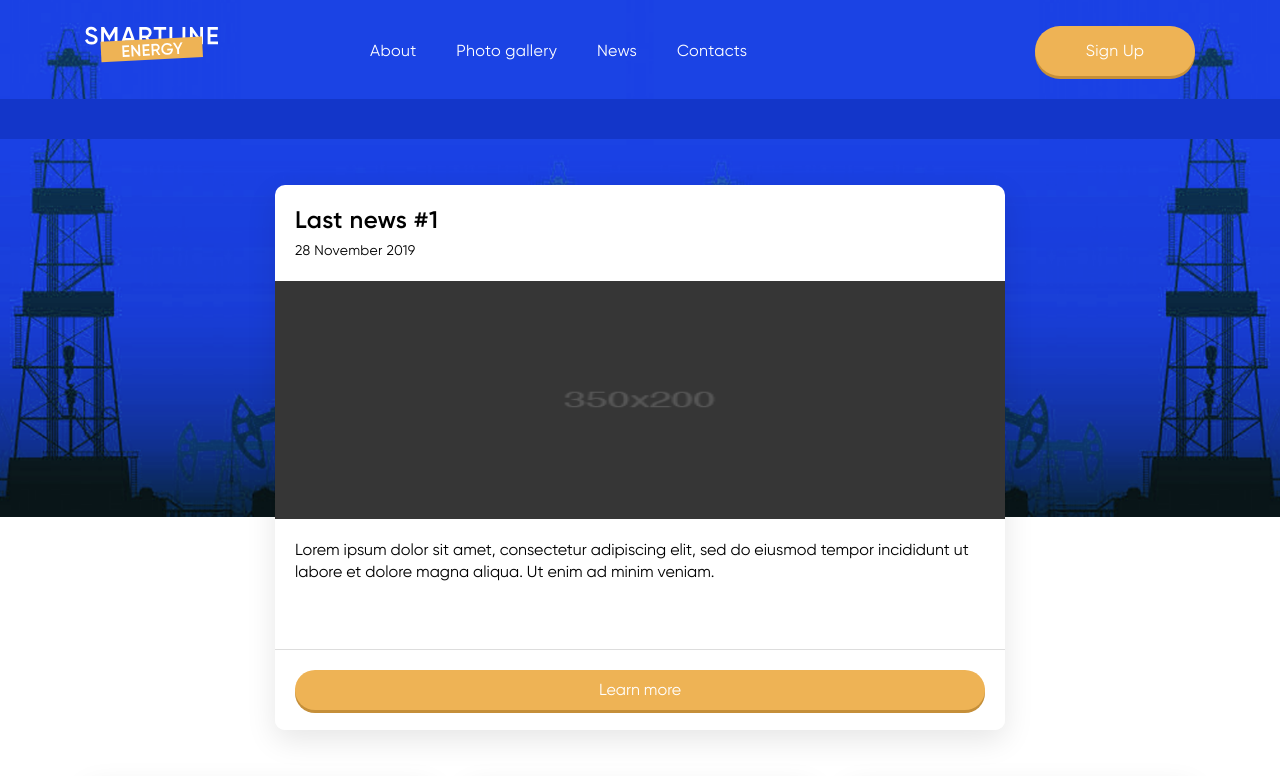
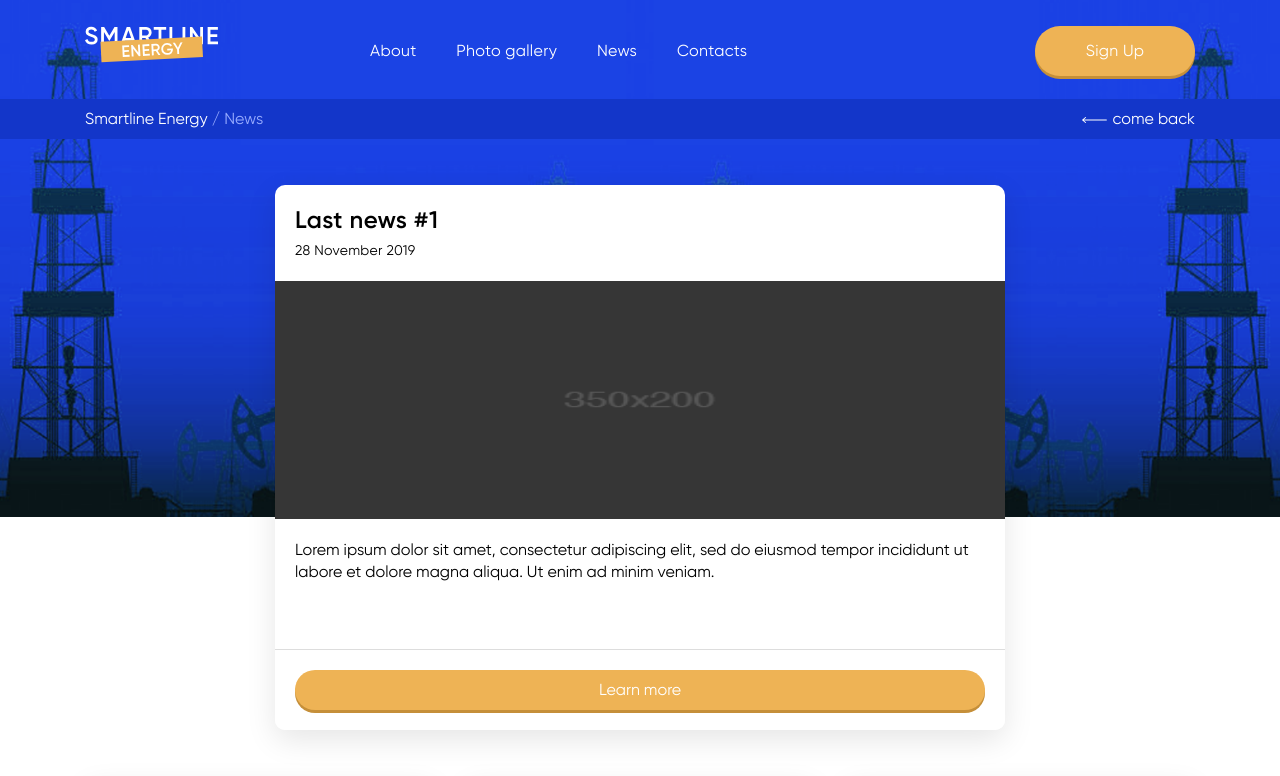
Before and after one commit to nataligm/smart_line_energy, a website: page news.html in a window 1280 px wide. Shown: the top 776 px of the page. Drawn offline with Linux system fonts and the light colour scheme.

Commit message:
headerNews, newsList in process

```diff
--- a/news.html
+++ b/news.html
@@ -32,19 +32,20 @@
         <div class="burger-line third-l"></div>
     </div>
 </div>
-        <div class="breadcrumbs-wrap">
-            <div class="bc-container">
+        <div class="bc-container">
+            <div class="breadcrumbs-wrap">
                 <ul>
                     <li>
-                        <a href="#"></a>
+                        <a href="http://localhost:7777/">Smartline Energy</a>
                     </li>
-                    <li>
-                        <a href="#"></a>
-                    </li>
-                    <li>
-                        <a href="#"></a>
-                    </li>
+                    <li>/ News</li>
                 </ul>
+                <div class="arr-link-wrap">
+                    <div class="arrow-bck">
+                        <img src="/images/arrow.svg" alt="arrow-bck-img">
+                    </div>
+                    <a href="#" class="come-bck-link">come back</a>
+                </div>
             </div>
         </div>
         <div class="info-wrap">
--- a/sass/_headerNews.scss
+++ b/sass/_headerNews.scss
@@ -49,9 +49,34 @@
       }
     }
   }
-  .breadcrumbs-wrap{
+  .bc-container{
     background-color: #1336C9;
     height: 40px;
+    width: 100%;
+    display: flex;
+    justify-content: center;
+  }
+  .breadcrumbs-wrap{
+    width: 1110px;
+    max-width: 1110px;
+    display: flex;
+    justify-content: space-between;
+    align-items: center;
+    .arr-link-wrap{
+      display: flex;
+      align-items: center;
+    }
+    li{
+      display: inline;
+      color: #98ACFF;
+    }
+    .come-bck-link{
+      position: relative;
+    }
+
+    .arrow-bck{
+      margin-right: 6px;
+    }
   }
   .info-wrap{
     width: 100%;
--- a/sass/_newsList.scss
+++ b/sass/_newsList.scss
@@ -1,5 +1,6 @@
 .newsList {
   padding: 262px 40px 74px;
+  font-family: "Gilroy", sans-serif;
   .container{
     width: 100%;
     display: flex;
@@ -46,7 +47,6 @@
       background-color: #fff;
     }
     h3{
-      font-family: "GilroySemiBold", sans-serif;
       margin-bottom: 5px;
       font-size: 24px;
       letter-spacing: 0.48px;
```
Also changed, not shown: templates/headerNews.html (+10 -9 lines), css/styles.css, images/arrow.svg (added).
